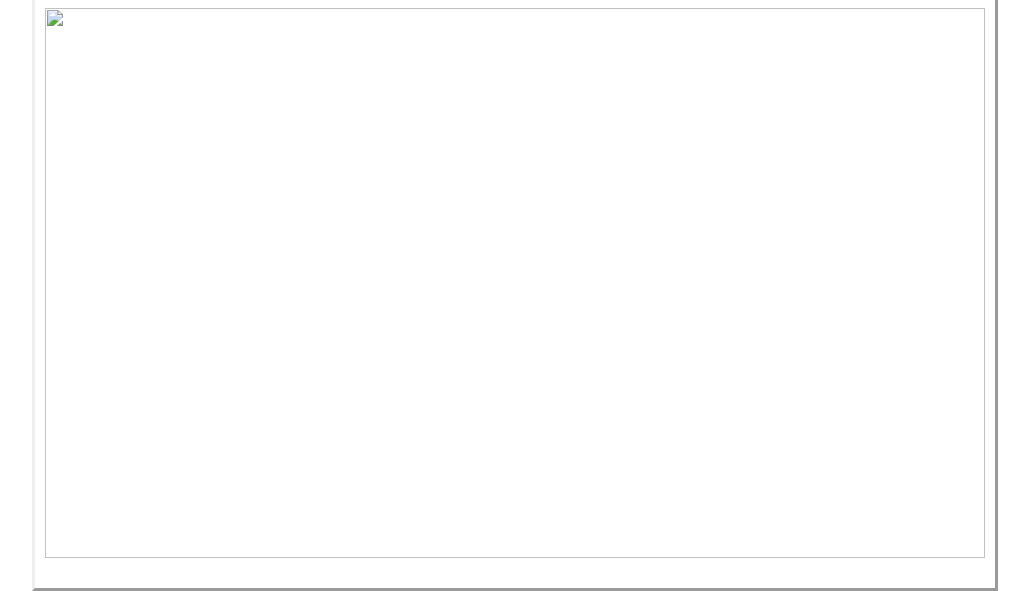
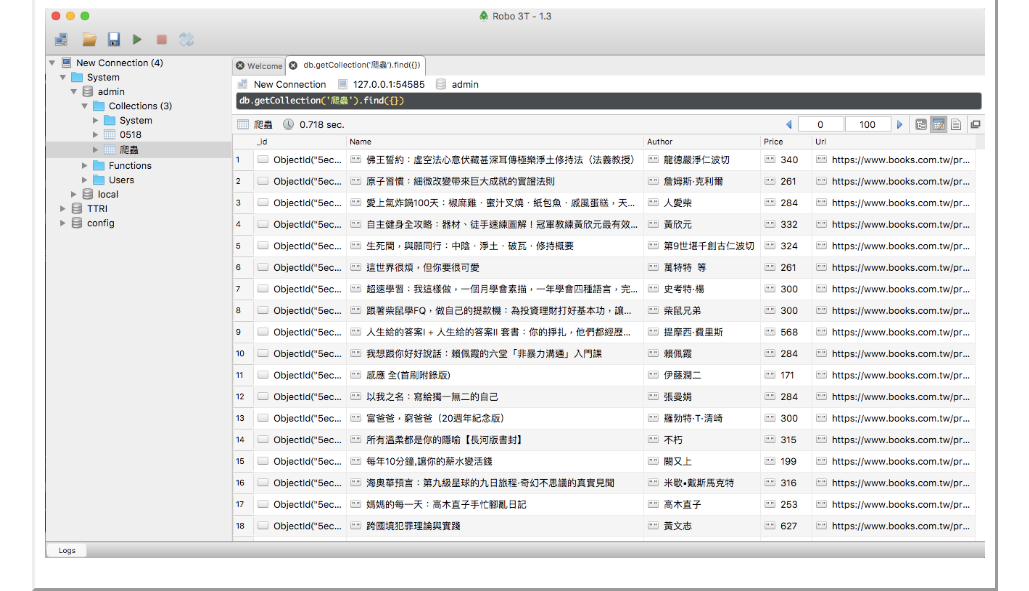
Before and after one commit to yuu317/test0604, a plain HTML site: page crawler.html in a window 1280 px wide. Shown: the part 6505-7096 px from the top of the page, without its empty margins (128-1157 px from the left). Drawn offline with Linux system fonts and the light colour scheme.

Commit message:
Update crawler.html

```diff
--- a/crawler.html
+++ b/crawler.html
@@ -133,7 +133,7 @@
         <div
                 style="position:absolute;left:50%;margin-left:-480px;top:6430px;width:960px;height:660px;border-style:outset;overflow:hidden">
                 <div style="position:absolute;left:10px;top:80px">
-                        <img src="crawler/crawler-2.png" width=940 height=550></div>
+                        <img src="project/crawler/crawler-2.png" width=940 height=550></div>
                 <div style="position:absolute;left:30px;top:25px" class="cls_002"><span class="cls_002">使用 Robo 3T 建立
                                 MongoDB 資料庫：</span>
                 </div>
```
